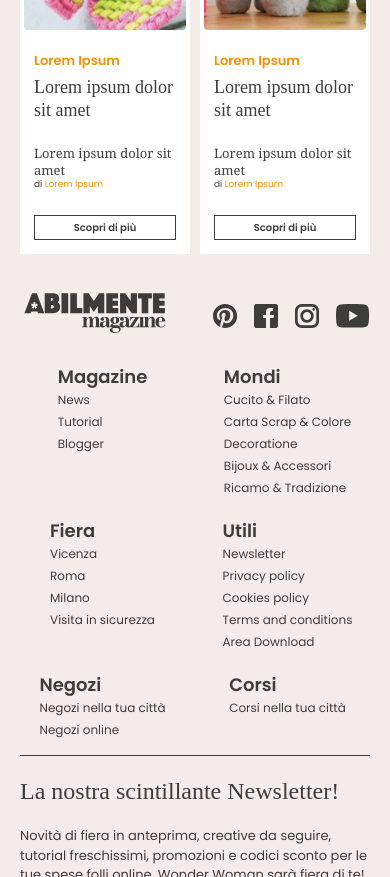
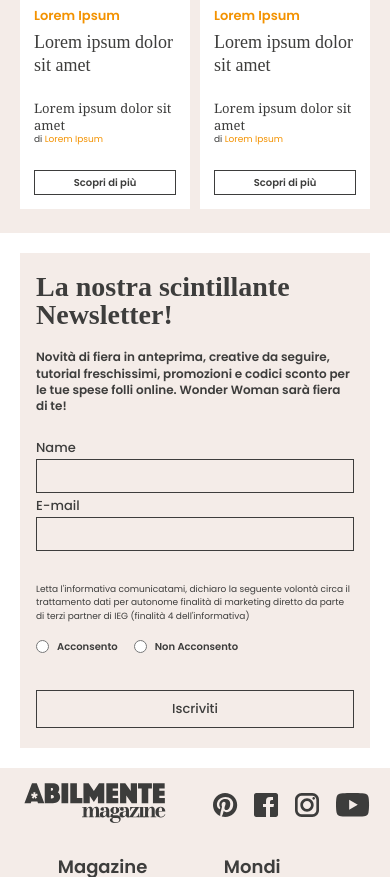
Before and after one commit to Yuriybidjo/magazine-demo, a website built with Vite: page index.html in a window 390 px wide. Shown: the part 1123-2000 px from the top of the page. Built offline with nearby package versions, Linux system fonts and the light colour scheme; files whose address does not match are found by name; a web font is replaced by a local one.

Commit message:
Make section newsletter responsive

```diff
--- a/index.html
+++ b/index.html
@@ -38,11 +38,11 @@
         <!-- navigation list container -->
         <div
           id="mobile-nav"
-          class="lg:grow sm:order-3 lg:order-0 p-6 sm:p-0 fixed sm:static w-3/4 sm:w-full lg:w-auto top-[75px] right-0 bottom-0 h-full sm:h-auto shadow-xl sm:shadow-none translate-x-full sm:translate-x-0 bg-white transition-transform duration-300 ease-in-out sm:flex sm:justify-center"
+          class="lg:grow sm:order-3 lg:order-0 p-6 sm:p-0 fixed sm:static w-3/4 sm:w-full lg:w-auto top-[4.6875rem] right-0 bottom-0 h-full sm:h-auto shadow-xl sm:shadow-none translate-x-full sm:translate-x-0 bg-white transition-transform duration-300 ease-in-out sm:flex sm:justify-center"
         >
           <!-- List container dropdown menu -->
           <ul
-            class="font-medium text-[0.8125rem] leading-[1.4] h-full sm:py-2 sm:h-auto flex flex-col gap-y-4 sm:gap-y-0 sm:flex-row sm:items-center sm:gap-x-4 md:gap-x-7 xl:gap-x-10"
+            class="font-medium text-[0.8125rem] leading-[1.4] h-[80%] sm:py-2 sm:h-auto flex flex-col gap-y-4 sm:gap-y-0 sm:flex-row sm:items-center sm:gap-x-4 md:gap-x-7 xl:gap-x-10 overflow-y-auto"
           >
             <!--dropdown link item 1 -->
             <li class="bg-arancio/30 sm:bg-transparent rounded relative">
@@ -222,6 +222,7 @@
     </header>
     <!-- main content -->
     <main class="wrapper">
+      <!-- section hero -->
       <section
         class="section-fb sm:h-145 py-10 sm:py-0 bg-hero bg-cover bg-center relative isolate"
       >
@@ -357,7 +358,7 @@
           </button>
         </div>
       </section>
-
+      <!-- section news -->
       <section
         class="section-fb py-6 md:py-11 lg:py-16 bg-fondini text-grigio-scuro"
       >
@@ -499,6 +500,84 @@
           </div>
         </div>
       </section>
+      <!-- section newsletter -->
+      <section class="hewsletter">
+        <div
+          class="bg-fondini my-5 sm:my-10 lg:my-20 px-4 xl:px-0 py-5 sm:py-10 lg:py-20 grid grid-cols-6 md:grid-cols-12 gap-5"
+        >
+          <div class="col-span-6 lg:col-span-7 max-w-[560px] justify-self-center">
+            <h2
+              class="h2 mb-5 md:mb-10"
+            >
+              La nostra scintillante Newsletter!
+            </h2>
+            <h3 class="h3">
+              Novità di fiera in anteprima, creative da seguire, tutorial
+              freschissimi, promozioni e codici sconto per le tue spese folli
+              online. Wonder Woman sarà fiera di te!
+            </h3>
+          </div>
+
+          <div class="col-span-6 lg:col-span-4 max-w-[560px] justify-self-center">
+            <form action="/" class="flex flex-col gap-4 xl:gap-10">
+              <div class="flex-1 flex flex-col lg:gap-y-2.5">
+                <div>
+                  <label
+                    for="name"
+                    id="name"
+                    class="max-w-sm text-[13px] font-medium"
+                    >Name</label
+                  >
+                  <input
+                    type="text"
+                    name="name"
+                    id="name"
+                    class="border border-grigio-scuro bg-transparent py-1 px-2 outline-none w-full"
+                  />
+                </div>
+                <div>
+                  <label
+                    for="email"
+                    id="email"
+                    class="max-w-sm text-[13px] font-medium"
+                    >E-mail</label
+                  >
+                  <input
+                    type="email"
+                    name="email"
+                    id="email"
+                    class="border border-grigio-scuro bg-transparent py-1 px-2 outline-none w-full"
+                  />
+                </div>
+              </div>
+
+              <div class="pt-4 flex flex-wrap md:flex-col gap-4 lg:gap-1">
+                <p class="max-w-sm lg:max-w-xs text-[9px]">
+                  Letta l'informativa comunicatami, dichiaro la seguente volontà
+                  circa il trattamento dati per autonome finalità di marketing
+                  diretto da parte di terzi partner di IEG (finalità 4
+                  dell'informativa)
+                </p>
+
+                <div class="flex-1 flex gap-4 text-[10px] capitalize font-bold">
+                  <label class="flex items-center gap-2"
+                    ><input type="radio" name="privacy" /> Acconsento</label
+                  >
+                  <label class="flex items-center gap-2"
+                    ><input type="radio" name="privacy" /> Non Acconsento</label
+                  >
+                </div>
+
+                <button
+                  class="w-full md:w-max border border-grigio-scuro mt-5 lg:mt-8 px-14 py-2 capitalize text-[13px] font-medium hover:bg-grigio-scuro hover:text-white transition"
+                >
+                  Iscriviti
+                </button>
+              </div>
+            </form>
+          </div>
+        </div>
+      </section>
     </main>
     <!-- Footer -->
     <footer class="wrapper text-grigio-scuro">
@@ -509,7 +588,9 @@
             class="hidden sm:block absolute bottom-0 right-0 sm:max-w-[80%] md:max-w-[90%] xl:max-w-full w-full h-0.5 col-start-3 col-end-13 border-grigio-scuro/30"
           />
           <!-- logo -->
-          <div class="relative sm:top-7 col-span-6 sm:col-span-4 md:col-span-3 justify-self-start">
+          <div
+            class="relative sm:top-7 col-span-6 sm:col-span-4 md:col-span-3 justify-self-start"
+          >
             <a
               href="/"
               class="inline-block focus:outline-none focus-visible:ring-4 ring-neutral-900 rounded-sm ring-offset-4 ring-offset-amber-400"
@@ -549,7 +630,9 @@
           </div>
         </div>
         <!-- footer links -->
-        <div class="pt-5 sm:pt-10 pb-4 sm:pb-8 grid grid-cols-12 gap-5 justify-items-center xl:justify-items-start">
+        <div
+          class="pt-5 sm:pt-10 pb-4 sm:pb-8 grid grid-cols-12 gap-5 justify-items-center xl:justify-items-start"
+        >
           <div class="col-span-6 sm:col-span-4 md:col-span-2">
             <h4 class="font-sans font-bold capitalize text-lg">Magazine</h4>
             <ul class="text-[12px] space-y-1">
@@ -570,7 +653,9 @@
             </ul>
           </div>
 
-          <div class="col-span-6 sm:col-span-4 md:col-span-2 order-6 sm:order-none">
+          <div
+            class="col-span-6 sm:col-span-4 md:col-span-2 order-6 sm:order-none"
+          >
             <h4 class="font-sans font-bold capitalize text-lg">Corsi</h4>
             <ul class="text-[12px] space-y-1">
               <li><a href="#">Corsi nella tua città</a></li>
@@ -607,7 +692,9 @@
           </div>
         </div>
         <!-- newsletter -->
-        <div class="pt-5 sm:pt-10 pb-5 sm:pb-20 grid grid-cols-12 gap-5 border-t">
+        <div
+          class="pt-5 sm:pt-10 pb-5 sm:pb-20 grid grid-cols-12 gap-5 border-t"
+        >
           <div class="col-span-12 md:col-span-4">
             <h2
               class="max-w-sm mb-5 text-2xl font-medium text-grigio-scuro leading-tight"
@@ -682,8 +769,12 @@
         </div>
       </div>
       <!-- footer logos -->
-      <div class="py-5 sm:py-10 grid grid-cols-2 sm:grid-cols-6 lg:grid-cols-12 items-center gap-2.5 lg:gap-x-5">
-        <div class="col-span-1 sm:col-span-2 lg:col-span-4 xl:col-span-8 justify-self-center sm:justify-self-start">
+      <div
+        class="py-5 sm:py-10 grid grid-cols-2 sm:grid-cols-6 lg:grid-cols-12 items-center gap-2.5 lg:gap-x-5"
+      >
+        <div
+          class="col-span-1 sm:col-span-2 lg:col-span-4 xl:col-span-8 justify-self-center sm:justify-self-start"
+        >
           <p class="mb-1.5 text-[0.8125rem] leading-tight font-medium">
             Organizzato da:
           </p>
@@ -694,7 +785,9 @@
           />
         </div>
 
-        <div class="bordercol-span-1 sm:col-span-2 lg:col-span-4 xl:col-span-2 justify-self-center sm:justify-self-end">
+        <div
+          class="bordercol-span-1 sm:col-span-2 lg:col-span-4 xl:col-span-2 justify-self-center sm:justify-self-end"
+        >
           <img
             class="object-contain w-24 sm:w-[160px]"
             src="./src/assets/images/footer-group2.png"
@@ -702,7 +795,9 @@
           />
         </div>
 
-        <div class="lg:col-span-2 xl:col-span-1 justify-self-center sm:justify-self-end">
+        <div
+          class="lg:col-span-2 xl:col-span-1 justify-self-center sm:justify-self-end"
+        >
           <img
             class="object- size-14 sm:size-[84px]"
             src="./src/assets/images/footer-group3.png"
@@ -710,7 +805,9 @@
           />
         </div>
 
-        <div class="lg:col-span-2 xl:col-span-1 justify-self-center sm:justify-self-end">
+        <div
+          class="lg:col-span-2 xl:col-span-1 justify-self-center sm:justify-self-end"
+        >
           <img
             class="object-contain size-14 sm:size-[84px]"
             src="./src/assets/images/footer-group4.png"
@@ -719,7 +816,7 @@
         </div>
       </div>
       <!-- footer copyright -->
-      <div class=" section-fb bg-grigio-chiaro">
+      <div class="section-fb bg-grigio-chiaro">
         <p class="py-2.5 sm:py-5 text-[13px] tracking-tight">
           &#169; ITALIAN EXHIBITION GROUP SpA&#169; All rights reserved - Via
           Emilia 155, 47921 Rimini - CF&#47;PI 00139440408 - Registro Imprese:
--- a/src/style.css
+++ b/src/style.css
@@ -55,6 +55,10 @@
     font-family: var(--font-abhaya);
     @apply font-bold leading-none;
   }
+
+  h3 {
+    @apply font-bold leading-[1.36];
+  }
 }
 
 @layer components {
@@ -67,7 +71,7 @@
   }
 
   .h3 {
-    @apply text-xl xs:text-2xl md:text-3xl lg:text-4xl xl:text-5xl;
+    @apply text-xs sm:text-base md:text-lg lg:text-xl xl:text-2xl;
   }
 
   .h4 {
```
